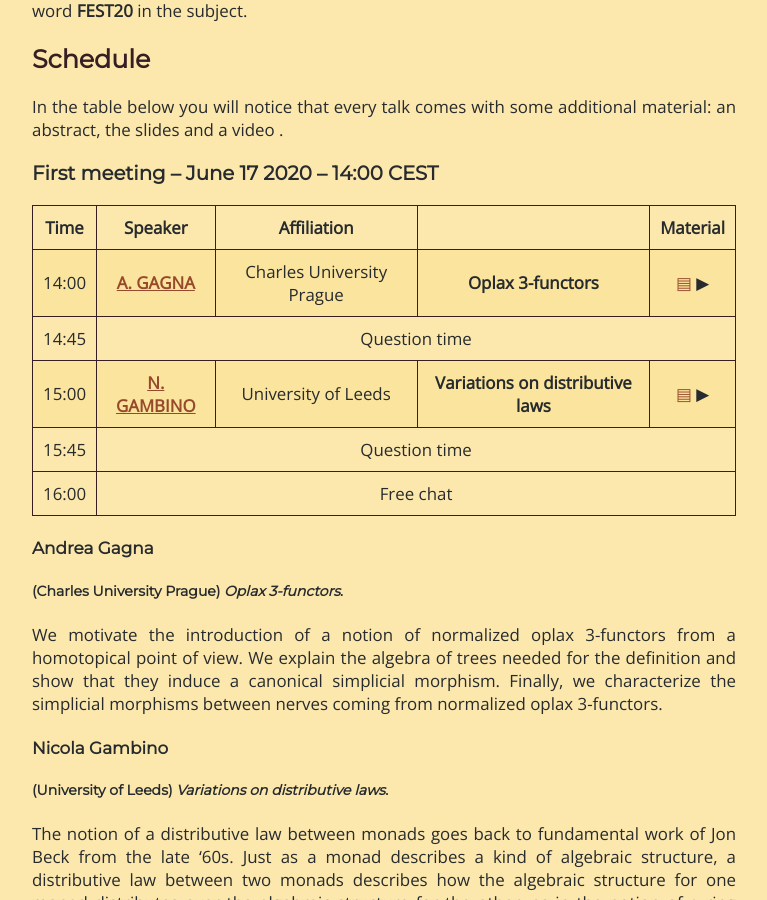
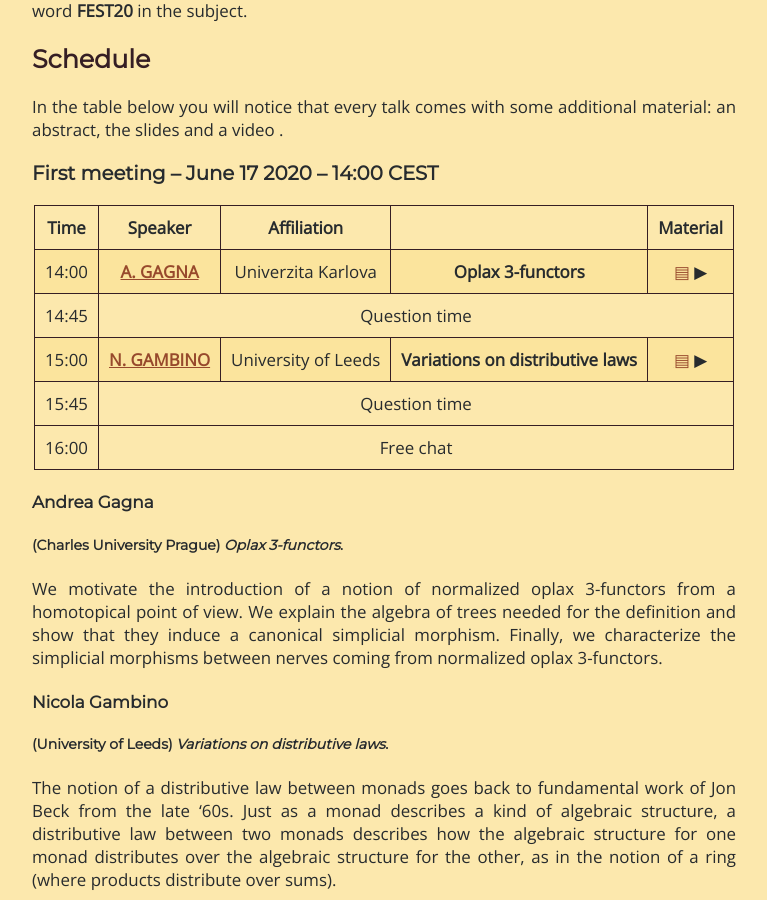
Before and after one commit to Progetto-ItaCa/Progetto-ItaCa.github.io, a Jekyll site: the page built from pages/fest.md, in a window 1280 px wide and 900 px high, scrolled down 381 px. Shown: the whole window, without its empty margins (256-1023 px from the left). Built offline with Jekyll 4.4.1, drawn with Linux system fonts in a browser that asks for light colours; our own code applies the rules of GitHub Pages for plain Markdown files.

Commit message:
charles -> karlova

```diff
--- a/pages/fest.md
+++ b/pages/fest.md
@@ -33,7 +33,7 @@ In the table below you will notice that every talk comes with some additional ma
     <tr style="background-color:#fbe49d	">
       <td style="text-align: center">14:00</td>
       <td style="text-align: center"><a href="https://sites.google.com/view/andreagagna/home" target="_blank"><strong>A. GAGNA</strong></a></td>
-      <td style="text-align: center">Charles University Prague</td>
+      <td style="text-align: center">Univerzita Karlova</td>
       <td style="text-align: center"><b>Oplax 3-functors</b></td>
       <td style="text-align: center"><a href="#gagna-abs">▤</a> ▶</td>
     </tr>
```
